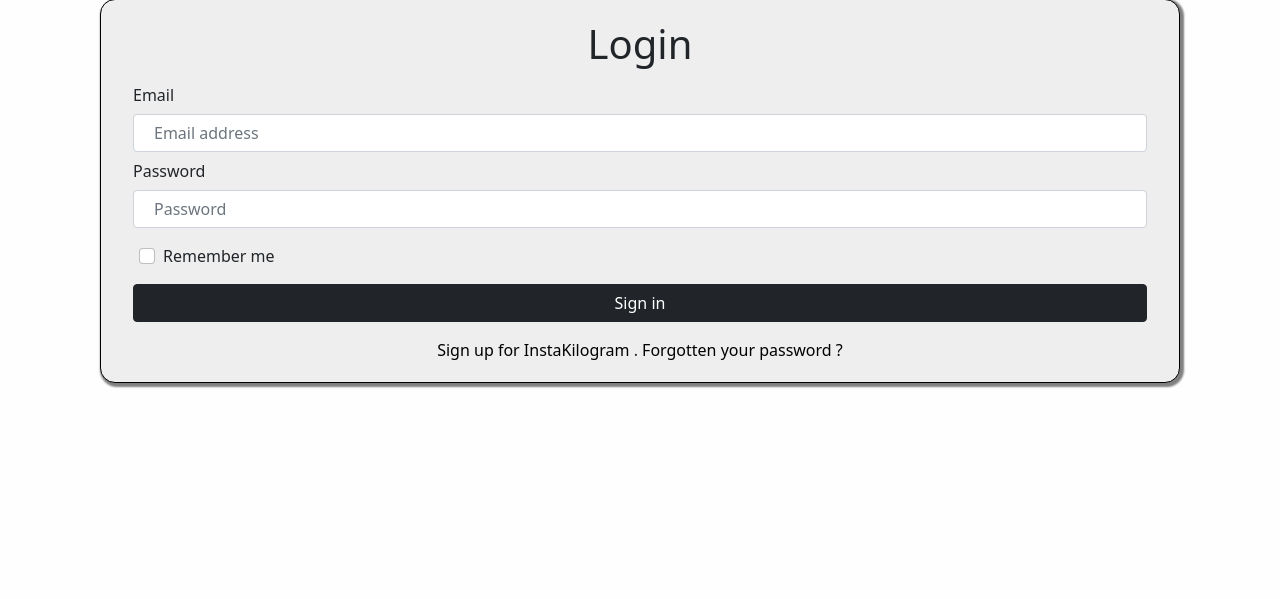
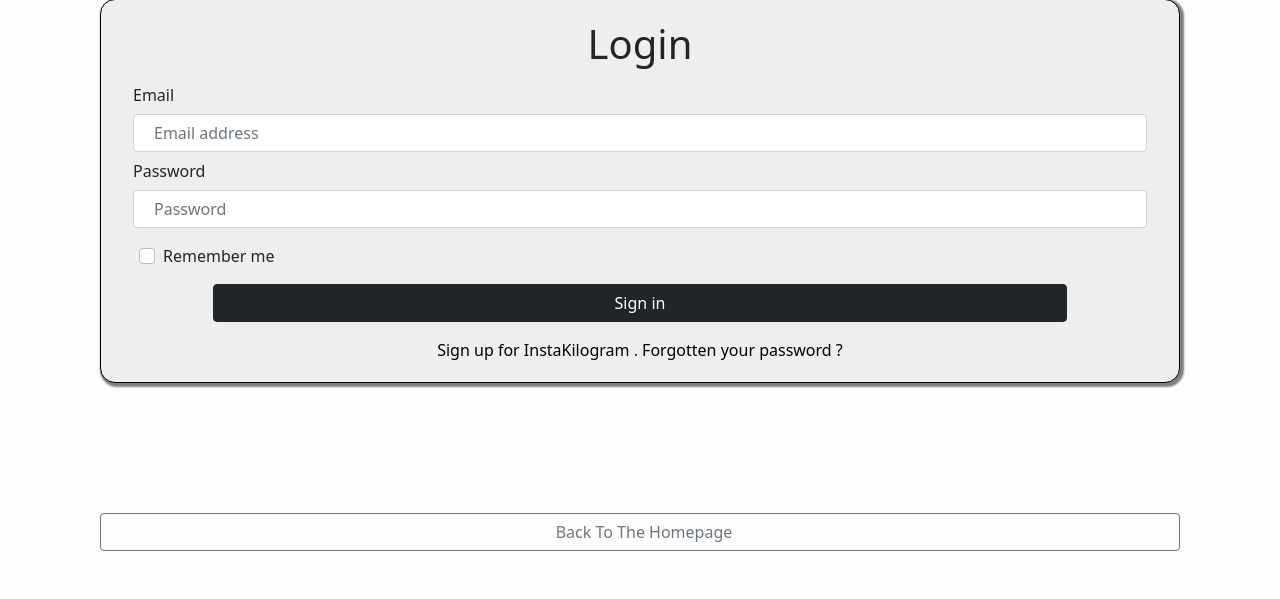
Before and after one commit to s3891667/Full_Stack_Website, a PHP site: page /login.php in a window 1280 px wide. Shown: the part 201-800 px from the top of the page. Run offline with PHP 8.4, Linux system fonts and the light colour scheme.

Commit message:
update login section

```diff
--- a/login.css
+++ b/login.css
@@ -34,8 +34,13 @@ body {
 }
 
 .button_des{
-    margin-right: 20px;
-    margin-left: 20px;
+    margin-right: 100px;
+    margin-left: 100px;
+
+}
+
+.button_des2{
+    margin-top: 100px;
 }
 
 .text_des{
--- a/login.php
+++ b/login.php
@@ -37,5 +37,8 @@
           </form>
       </section>
     </section>
+    <div class="form-horizontal button_des">
+      <button type="button" class="btn btn-outline-secondary button_des2 form-control">Back To The Homepage</button>
+    </div>
     </body>
 </html>
```
